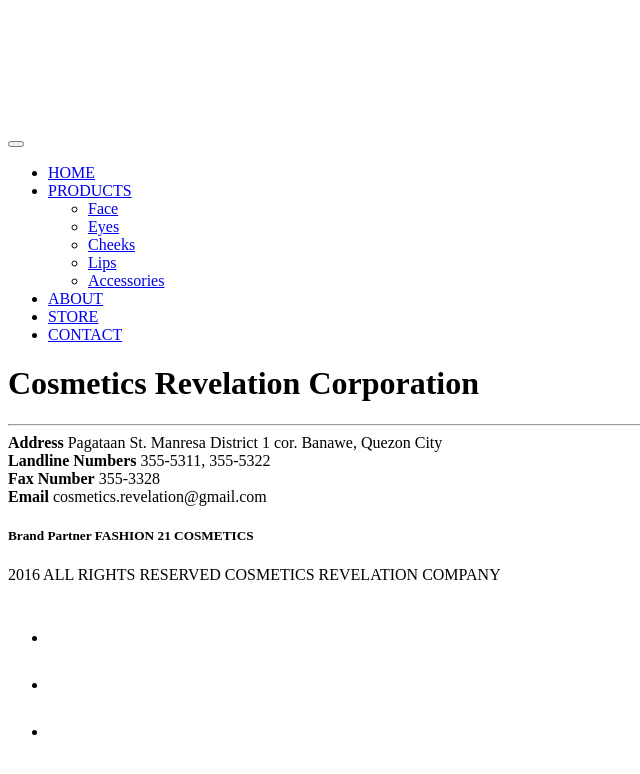
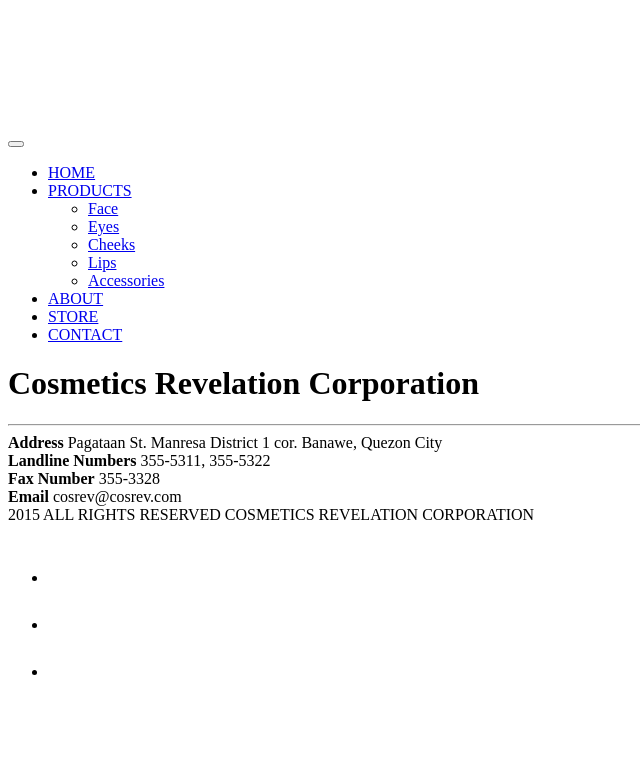
Before and after one commit to fscosmetics/fscosmetics, a Jekyll site: the page built from pages/contact.html, in a window 1280 px wide. Shown: the top 774 px of the page, without its empty margins (0-640 px from the left). Built offline with Jekyll 4.4.1, drawn with Linux system fonts in a browser that asks for light colours; nearby versions of some CDN libraries; library files that are not in the unit come from our copies; a style sheet for code colours, icons or effects is not loaded.

Commit message:
Remove brand partner, replace email and footer

```diff
--- a/_includes/about/content.html
+++ b/_includes/about/content.html
@@ -42,7 +42,7 @@
                 <!--<strong>Fashion 21 Cosmetics</strong><br>-->
                 <abbr title="Phone">Tel. No:</abbr> 355-5311, 355-5322, 355-5388<br>
                 <abbr title="Phone">Fax No.:</abbr> 355-3328<br>
-                <abbr title="Email">Email:</abbr><a href="mailto:#"> cosmetics.revelation@gmail.com</a>
+                <abbr title="Email">Email:</abbr><a href="mailto:#"> cosrev@cosrev.com</a>
             </p>
         </address>
     </div>
--- a/_includes/footer.html
+++ b/_includes/footer.html
@@ -1,6 +1,6 @@
 <footer>
     <div class="container">
-        <div class="copyright">2016 ALL RIGHTS RESERVED COSMETICS REVELATION COMPANY</div>
+        <div class="copyright">2015 ALL RIGHTS RESERVED COSMETICS REVELATION CORPORATION</div>
         <div class="social-media-buttons hidden-xs">
             <ul>
                 {% for media in site.data.socialMedia %}
--- a/_sass/main.sass
+++ b/_sass/main.sass
@@ -166,3 +166,6 @@
           padding-right: 0
         img
           height: 25px
+
+strong, b
+  font-family: "Gotham-Bold", "sans-serif"
--- a/pages/contact.html
+++ b/pages/contact.html
@@ -8,15 +8,15 @@
         <div class="contact-content text-center">
             <h1 class="section-header" data-sr="wait 0.2s">Cosmetics Revelation Corporation</h1>
             <hr id="hr-division" data-sr="wait 0.4s"/>
-            <span class="contact-details" data-sr="wait 0.6s"><b>Address</b> Pagataan St. Manresa District 1 cor. Banawe, Quezon City</span>
+            <span class="contact-details" data-sr="wait 0.6s"><strong>Address</strong> Pagataan St. Manresa District 1 cor. Banawe, Quezon City</span>
             <br/>
             <span class="contact-details" data-sr="wait 0.6s"><b>Landline Numbers</b> 355-5311, 355-5322</span>
             <br/>
             <span class="contact-details" data-sr="wait 0.6s"><b>Fax Number</b> 355-3328</span>
             <br/>
-            <span class="contact-details" data-sr="wait 0.6s"><b>Email</b> cosmetics.revelation@gmail.com</span>
+            <span class="contact-details" data-sr="wait 0.6s"><b>Email</b> cosrev@cosrev.com</span>
             <br/>
-            <h5 class="brand-partner" data-sr="wait 0.6s"><b>Brand Partner</b> FASHION 21 COSMETICS</h5>
+            <!--<h5 class="brand-partner" data-sr="wait 0.6s"><b>Brand Partner</b> FASHION 21 COSMETICS</h5>-->
         </div>
     </div>
 </div>
```
Also changed, not shown: _sass/about.sass (+5 -3 lines).
